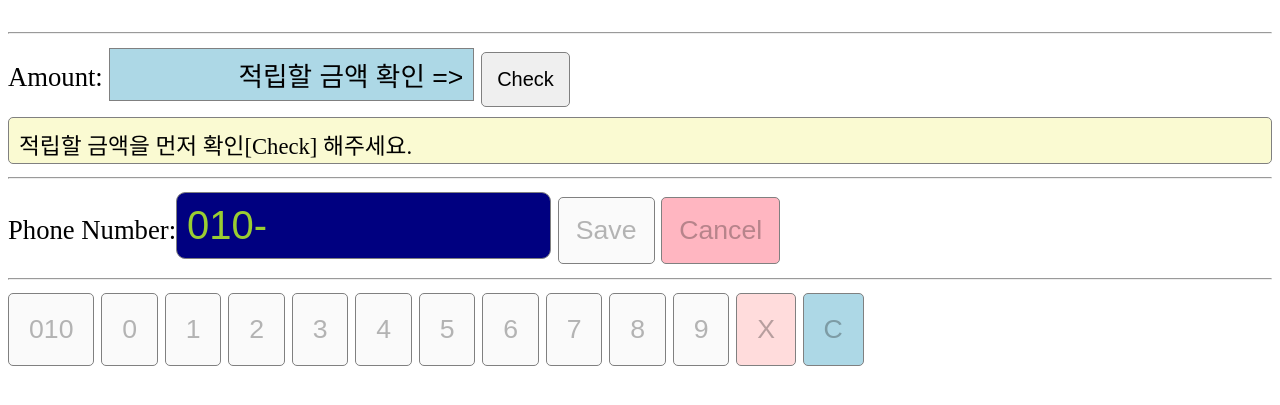
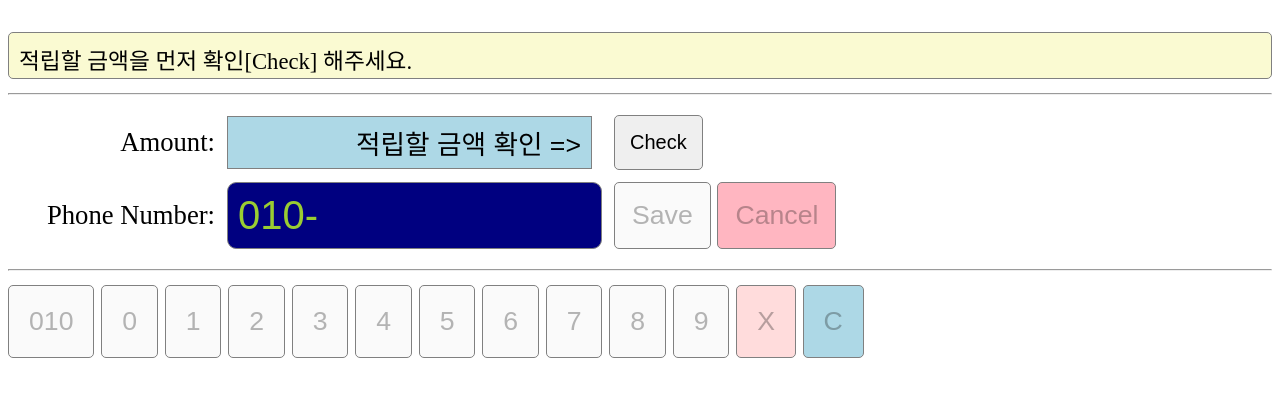
Before and after one commit to pshonature/mileageManager, a plain HTML site: page index.html in a window 1280 px wide. Shown: the part 101-506 px from the top of the page. Drawn offline with Linux system fonts and the light colour scheme.

Commit message:
UI 요소 위치 정리 (테이블 활용)

```diff
--- a/index.html
+++ b/index.html
@@ -12,13 +12,33 @@
 
 <body>
     <h1>Mileage Manager</h1>
-    <hr> Amount: <input type="text" size="20" id="amount">
-    <button class="amount">Check</button>
     <div id="message"></div>
-
-    <hr> Phone Number:<input type="text" class="pnumber" size="13" id="phoneNumber">
-    <button class="save">Save</button>
-    <button class="cancel">Cancel</button>
+    <hr>
+    <table>
+        <tr>
+            <td class="inputCaption">
+                Amount:
+            </td>
+            <td class="inputField">
+                <input type="text" size="20" id="amount">
+            </td>
+            <td class="functionButton">
+                <button class="amount">Check</button>
+            </td>
+        </tr>
+        <tr>
+            <td class="inputCaption">
+                Phone Number:
+            </td>
+            <td class="inputField">
+                <input type="text" class="pnumber" size="13" id="phoneNumber">
+            </td>
+            <td class="functionButton">
+                <button class="save">Save</button>
+                <button class="cancel">Cancel</button>
+            </td>
+        </tr>
+    </table>
     <hr>
     <button id="start010" class="btnNumber" value="010">010</button>
     <button class="btnNumber" value="0">0</button>
--- a/mm.js
+++ b/mm.js
@@ -149,7 +149,7 @@ function touchSave() {
 
     onoff(".amount", "on");
     $(".btnClear").click();
-    onoff(".save, .btnNumber, .btnDelete, .btnClear", "off");
+    onoff(".save, .cancel, .btnNumber, .btnDelete, .btnClear", "off");
     $("#amount").val("저장되었습니다.");
 
     setTimeout(afterSaving, 5000);
--- a/style.css
+++ b/style.css
@@ -69,3 +69,12 @@ button {
 .cancel {
     background-color: lightpink;
 }
+
+td {
+    padding: 5px;
+}
+
+.inputCaption {
+    text-align: right;
+    width: 200px;
+}
```
